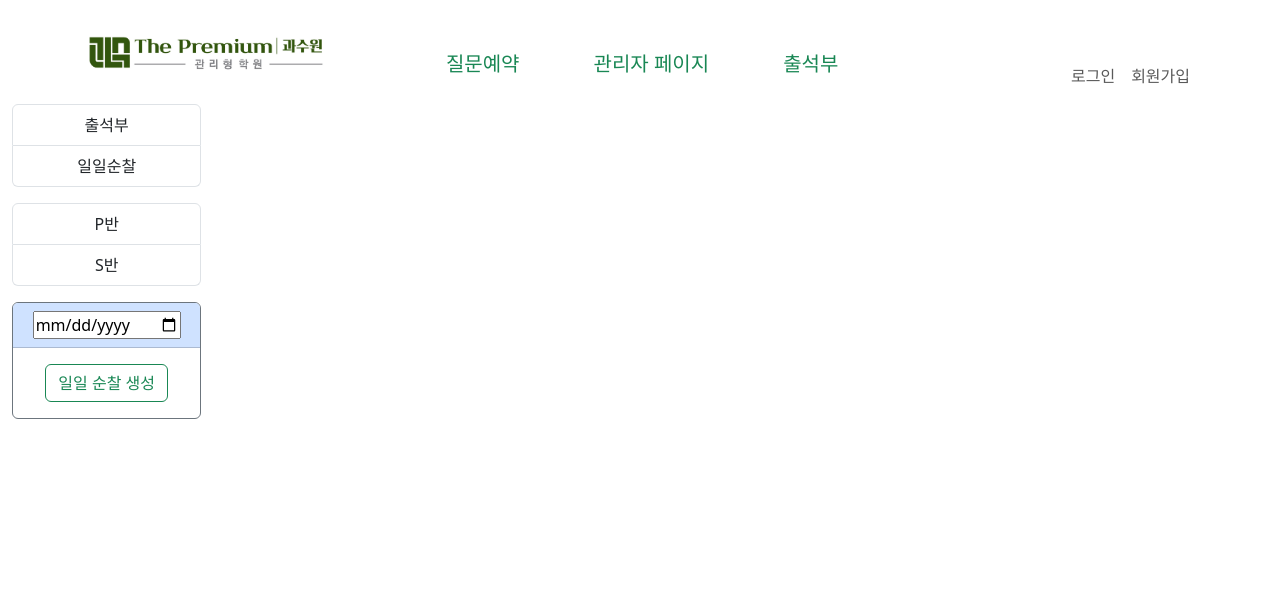
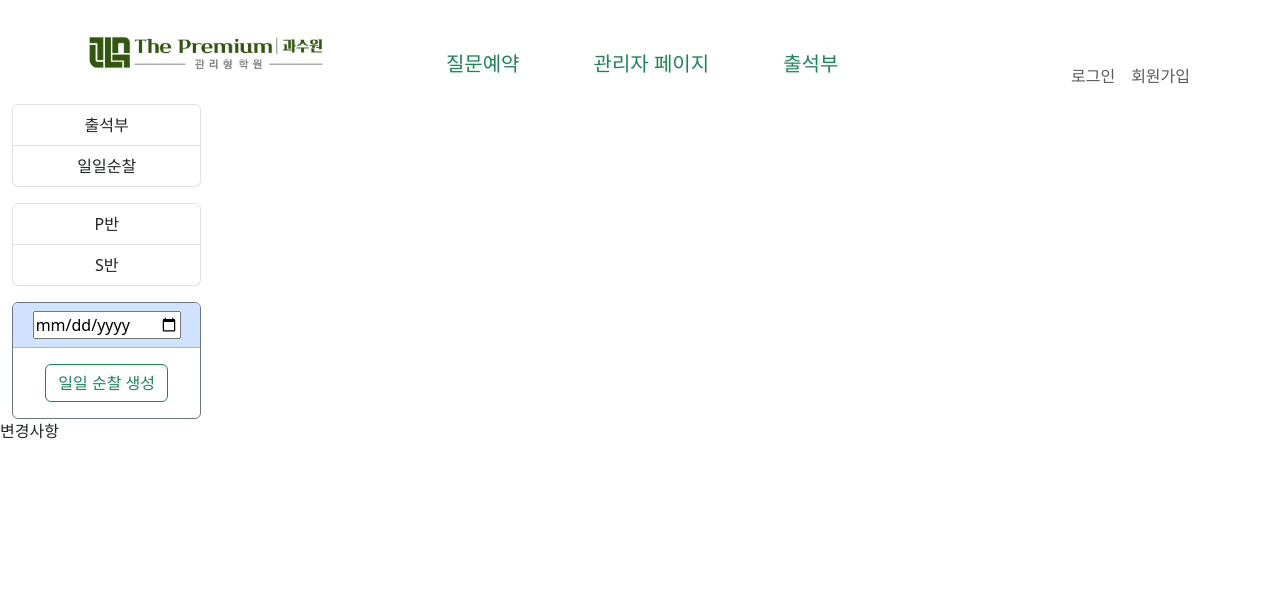
Before and after one commit to looosemycoool/orchardproject, a Django app: template templates/check/patrol_s_class.html in a window 1280 px wide. Shown: the top 600 px of the page. Run offline with Django 4.2, Linux system fonts and the light colour scheme; the template is opened without the code that fills it, so the values that code supplies are empty; some libraries are stand-ins or nearby versions; some web fonts are replaced.

Commit message:
변경사항이 되는지 확인

```diff
--- a/templates/check/patrol_s_class.html
+++ b/templates/check/patrol_s_class.html
@@ -82,6 +82,7 @@
             </div>
         </div>
     </div>
+    변경사항
     {% for patrol in patrol_s %}
     <!-- 모달 템플릿 -->
     <div class="modal fade" id="exampleModal{{ patrol.id }}" tabindex="-1" aria-labelledby="exampleModalLabel{{ patrol.id }}" aria-hidden="true">
```
